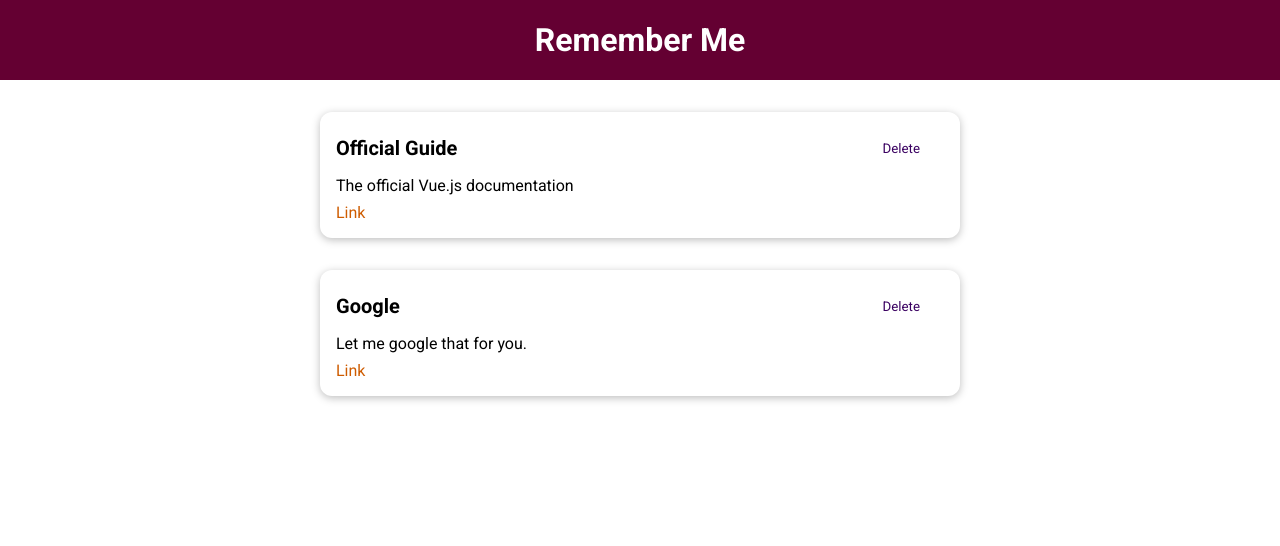
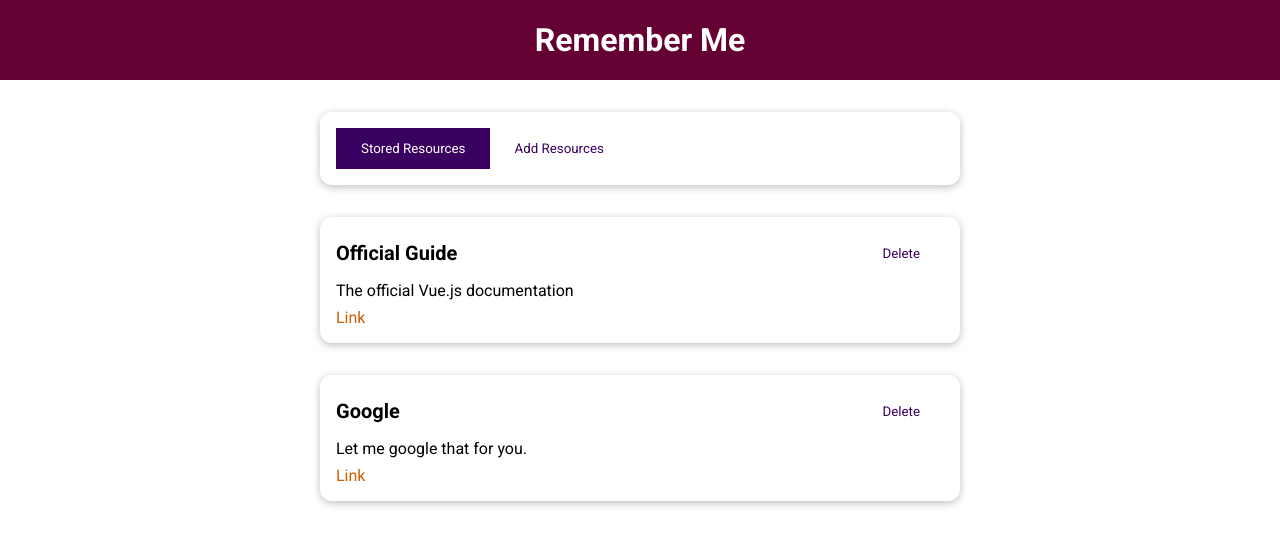
Before and after one commit to hutor04/learning_resources, a Vue app: page / in a window 1280 px wide. Shown: the top 546 px of the page. Built offline with nearby package versions, Linux system fonts and the light colour scheme.

Commit message:
Added tabs

```diff
--- a/src/App.vue
+++ b/src/App.vue
@@ -1,33 +1,17 @@
 <template>
     <the-header title="Remember Me"></the-header>
-    <stored-resources :resources="storedResources"></stored-resources>
+    <the-resources></the-resources>
 </template>
 
 <script>
-  import StoredResources from './components/learning-resources/StoredResources.vue';
   import TheHeader from './components/layouts/TheHeader';
+  import TheResources from './components/learning-resources/TheResources';
 
   export default {
     name: 'App',
     components: {
-      StoredResources,
       TheHeader,
-    },
-    data() {
-      return {
-        storedResources: [
-          { id: 'official-guide',
-            title: 'Official Guide',
-            description: 'The official Vue.js documentation',
-            link: 'https://vuejs.org'
-          },
-          { id: 'google',
-            title: 'Google',
-            description: 'Let me google that for you.',
-            link: 'https://google.com'
-          },
-        ],
-      };
+      TheResources,
     },
   };
 </script>
--- a/src/components/learning-resources/AddResource.vue
+++ b/src/components/learning-resources/AddResource.vue
@@ -1,5 +1,5 @@
 <template>
-
+    <h2>Add Resource</h2>
 </template>
 
 <script>
--- a/src/components/learning-resources/StoredResources.vue
+++ b/src/components/learning-resources/StoredResources.vue
@@ -18,7 +18,7 @@
     components: {
       LearningResource
     },
-    props: ['resources'],
+    inject: ['resources'],
   };
 </script>
 
--- /dev/null
+++ b/src/components/learning-resources/TheResources.vue
@@ -0,0 +1,66 @@
+<template>
+    <base-card>
+        <base-button
+                @click="setSelectedTab('stored-resources')"
+                :mode="storedResButtonMode"
+        >Stored Resources
+        </base-button>
+        <base-button
+                @click="setSelectedTab('add-resource')"
+                :mode="addResButtonMode"
+        >Add Resources</base-button>
+    </base-card>
+    <component :is="selectedTab"></component>
+</template>
+
+<script>
+  import StoredResources from './StoredResources';
+  import AddResource from './AddResource';
+
+  export default {
+    name: 'TheResources',
+    components: {
+      StoredResources,
+      AddResource,
+    },
+    data() {
+      return {
+        selectedTab: 'stored-resources',
+        storedResources: [
+          { id: 'official-guide',
+            title: 'Official Guide',
+            description: 'The official Vue.js documentation',
+            link: 'https://vuejs.org'
+          },
+          { id: 'google',
+            title: 'Google',
+            description: 'Let me google that for you.',
+            link: 'https://google.com'
+          },
+        ],
+      };
+    },
+    provide() {
+      return {
+        resources: this.storedResources,
+      };
+    },
+    computed: {
+      storedResButtonMode() {
+        return this.selectedTab === 'stored-resources' ? null : 'flat';
+      },
+      addResButtonMode() {
+        return this.selectedTab == 'add-resources' ? null : 'flat';
+      },
+    },
+    methods: {
+      setSelectedTab(tab) {
+        this.selectedTab = tab;
+      },
+    }
+  };
+</script>
+
+<style scoped>
+
+</style>
```
